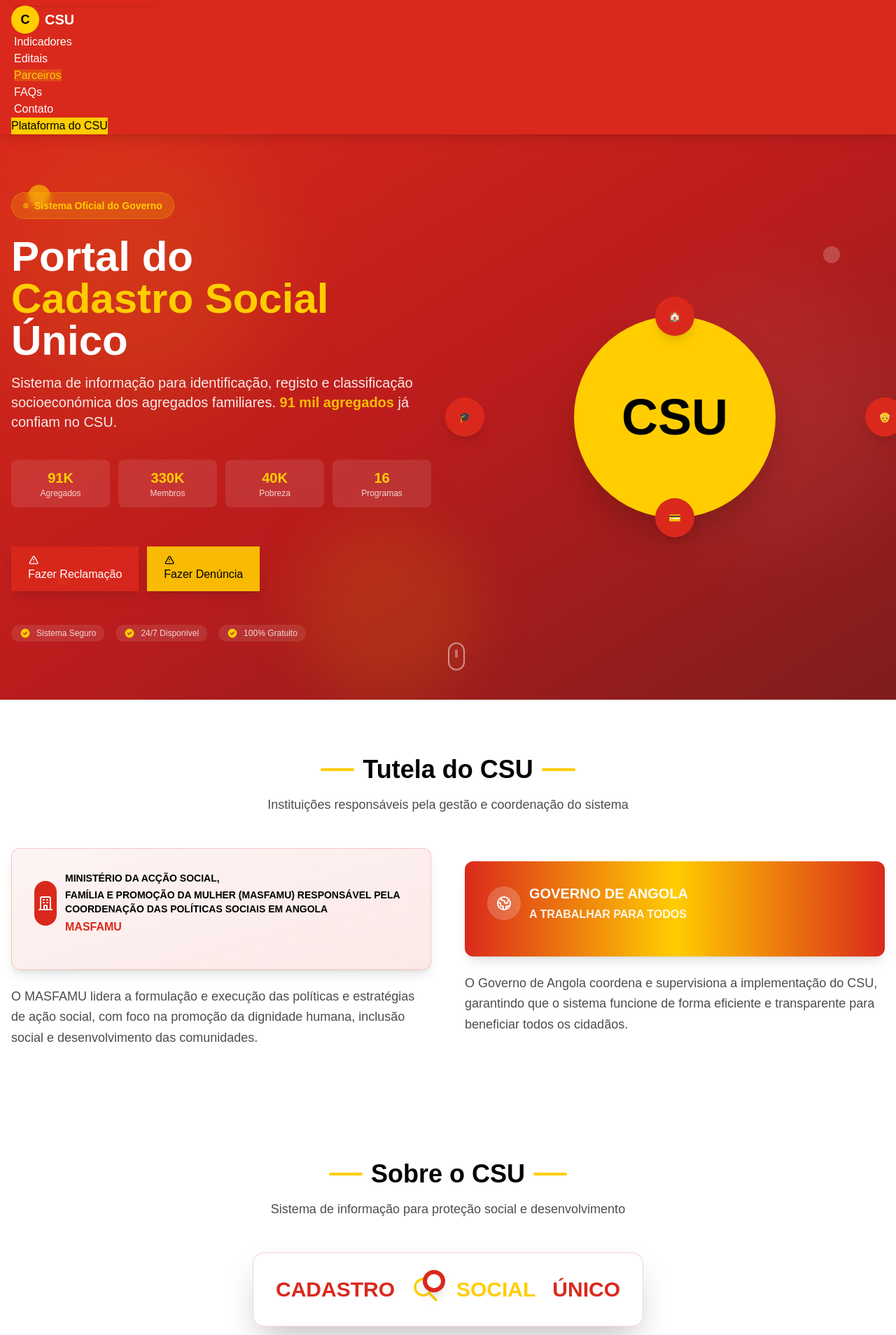
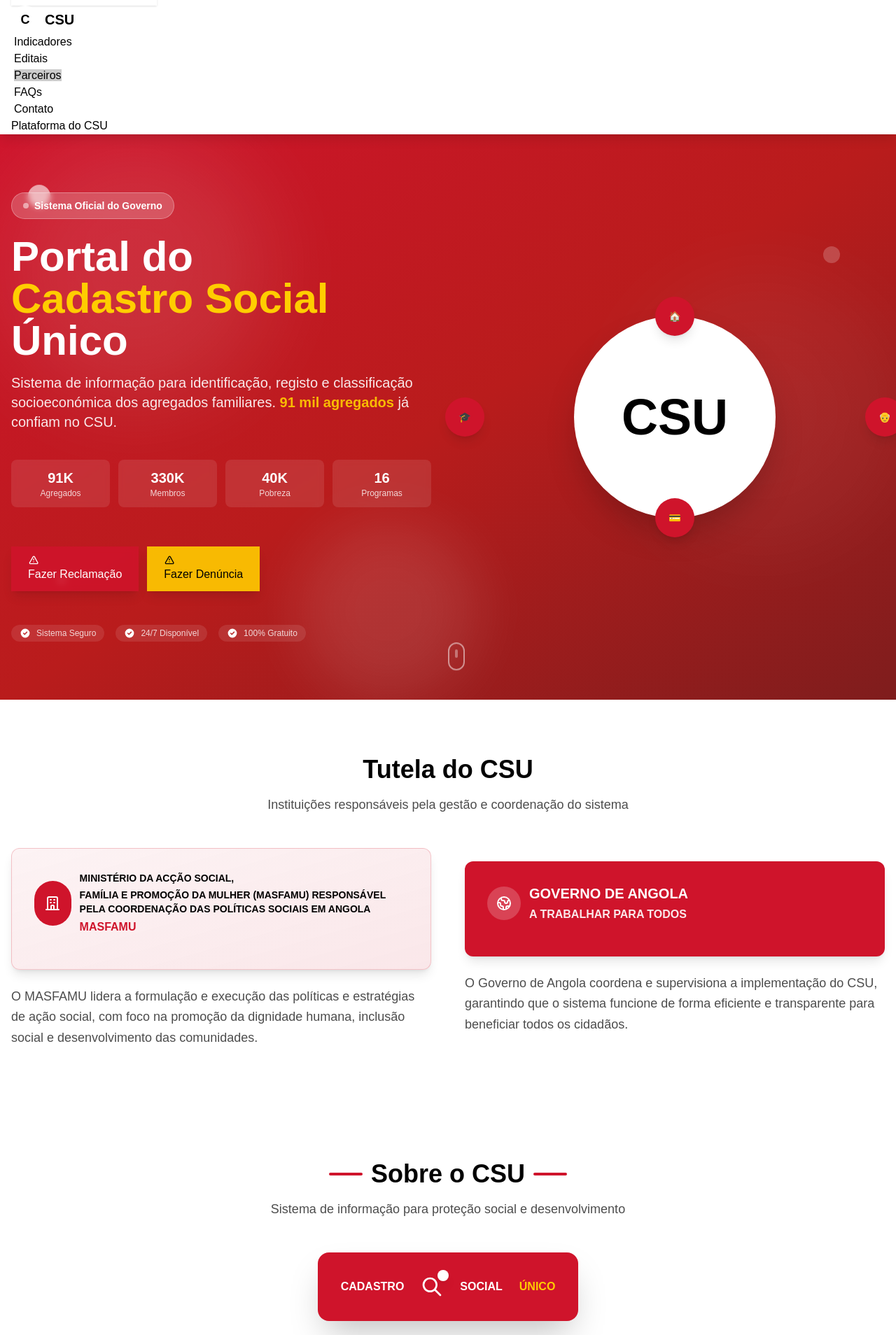
Before and after one commit to evandrefsilva/tis-csu, a Next.js app: page / in a window 1280 px wide. Shown: the part 140-2048 px from the top of the page at 70% size. Built offline with nearby package versions, Linux system fonts and the light colour scheme.

Commit message:
feat: :hammer: ajustando cores do site

```diff
--- a/src/components/Banner.tsx
+++ b/src/components/Banner.tsx
@@ -5,20 +5,20 @@ export default function Banner() {
     <section className="relative min-h-screen bg-gradient-to-br from-csu-red via-red-700 to-red-900 overflow-hidden">
       {/* Background Elements */}
       <div className="absolute inset-0">
-        <div className="absolute top-0 left-0 w-96 h-96 bg-csu-yellow/10 rounded-full blur-3xl"></div>
+        <div className="absolute top-0 left-0 w-96 h-96 bg-csu-white/10 rounded-full blur-3xl"></div>
         <div className="absolute top-1/4 right-0 w-96 h-96 bg-white/5 rounded-full blur-3xl"></div>
-        <div className="absolute bottom-0 left-1/3 w-64 h-64 bg-csu-yellow/10 rounded-full blur-2xl"></div>
+        <div className="absolute bottom-0 left-1/3 w-64 h-64 bg-csu-white/10 rounded-full blur-2xl"></div>
       </div>
 
       {/* Floating Elements */}
       <div className="absolute top-20 left-10 animate-bounce">
-        <div className="w-8 h-8 bg-csu-yellow rounded-full opacity-60"></div>
+        <div className="w-8 h-8 bg-csu-white rounded-full opacity-60"></div>
       </div>
       <div className="absolute top-40 right-20 animate-pulse">
         <div className="w-6 h-6 bg-white rounded-full opacity-40"></div>
       </div>
       <div className="absolute bottom-40 left-20 animate-bounce" style={{animationDelay: '1s'}}>
-        <div className="w-4 h-4 bg-csu-yellow rounded-full opacity-50"></div>
+        <div className="w-4 h-4 bg-csu-white rounded-full opacity-50"></div>
       </div>
 
       {/* Main Content */}
@@ -27,9 +27,9 @@ export default function Banner() {
           {/* Left Column - Text Content */}
           <div className="text-white space-y-6">
             {/* Badge */}
-            <div className="inline-flex items-center gap-2 bg-csu-yellow/20 backdrop-blur-sm rounded-full px-4 py-2 border border-csu-yellow/30">
-              <div className="w-2 h-2 bg-csu-yellow rounded-full animate-pulse"></div>
-              <span className="text-csu-yellow font-semibold text-sm">Sistema Oficial do Governo</span>
+            <div className="inline-flex items-center gap-2 bg-csu-white/20 backdrop-blur-sm rounded-full px-4 py-2 border border-csu-white/30">
+              <div className="w-2 h-2 bg-csu-white rounded-full animate-pulse"></div>
+              <span className="text-csu-white font-semibold text-sm">Sistema Oficial do Governo</span>
             </div>
 
             {/* Main Heading */}
@@ -48,19 +48,19 @@ export default function Banner() {
             {/* Stats Row */}
             <div className="grid grid-cols-2 md:grid-cols-4 gap-3 py-4">
               <div className="text-center bg-white/10 backdrop-blur-sm rounded-lg p-3">
-                <div className="text-xl font-bold text-csu-yellow">91K</div>
+                <div className="text-xl font-bold text-csu-white">91K</div>
                 <div className="text-xs opacity-80">Agregados</div>
               </div>
               <div className="text-center bg-white/10 backdrop-blur-sm rounded-lg p-3">
-                <div className="text-xl font-bold text-csu-yellow">330K</div>
+                <div className="text-xl font-bold text-csu-white">330K</div>
                 <div className="text-xs opacity-80">Membros</div>
               </div>
               <div className="text-center bg-white/10 backdrop-blur-sm rounded-lg p-3">
-                <div className="text-xl font-bold text-csu-yellow">40K</div>
+                <div className="text-xl font-bold text-csu-white">40K</div>
                 <div className="text-xs opacity-80">Pobreza</div>
               </div>
               <div className="text-center bg-white/10 backdrop-blur-sm rounded-lg p-3">
-                <div className="text-xl font-bold text-csu-yellow">16</div>
+                <div className="text-xl font-bold text-csu-white">16</div>
                 <div className="text-xs opacity-80">Programas</div>
               </div>
             </div>
@@ -82,7 +82,7 @@ export default function Banner() {
                   Fazer Reclamação
                 </button>
                 <button
-                  className="btn bg-csu-yellow/90 text-csu-black hover:bg-csu-yellow border-none px-6 py-3 shadow-lg hover:shadow-xl transition-all duration-300 hover:scale-105 backdrop-blur-sm"
+                  className="btn bg-csu-yellow/90 text-csu-black hover:bg-csu-white border-none px-6 py-3 shadow-lg hover:shadow-xl transition-all duration-300 hover:scale-105 backdrop-blur-sm"
                   onClick={() => {
                     const modal = document.getElementById('modal-denuncia') as HTMLDialogElement;
                     if (modal) modal.showModal();
@@ -99,19 +99,19 @@ export default function Banner() {
             {/* Trust Indicators */}
             <div className="flex flex-wrap items-center gap-4 pt-6">
               <div className="flex items-center gap-2 bg-white/10 backdrop-blur-sm rounded-full px-3 py-1">
-                <svg className="w-4 h-4 text-csu-yellow" fill="currentColor" viewBox="0 0 20 20">
+                <svg className="w-4 h-4 text-csu-white" fill="currentColor" viewBox="0 0 20 20">
                   <path fillRule="evenodd" d="M10 18a8 8 0 100-16 8 8 0 000 16zm3.707-9.293a1 1 0 00-1.414-1.414L9 10.586 7.707 9.293a1 1 0 00-1.414 1.414l2 2a1 1 0 001.414 0l4-4z" clipRule="evenodd"></path>
                 </svg>
                 <span className="text-xs opacity-80">Sistema Seguro</span>
               </div>
               <div className="flex items-center gap-2 bg-white/10 backdrop-blur-sm rounded-full px-3 py-1">
-                <svg className="w-4 h-4 text-csu-yellow" fill="currentColor" viewBox="0 0 20 20">
+                <svg className="w-4 h-4 text-csu-white" fill="currentColor" viewBox="0 0 20 20">
                   <path fillRule="evenodd" d="M10 18a8 8 0 100-16 8 8 0 000 16zm3.707-9.293a1 1 0 00-1.414-1.414L9 10.586 7.707 9.293a1 1 0 00-1.414 1.414l2 2a1 1 0 001.414 0l4-4z" clipRule="evenodd"></path>
                 </svg>
                 <span className="text-xs opacity-80">24/7 Disponível</span>
               </div>
               <div className="flex items-center gap-2 bg-white/10 backdrop-blur-sm rounded-full px-3 py-1">
-                <svg className="w-4 h-4 text-csu-yellow" fill="currentColor" viewBox="0 0 20 20">
+                <svg className="w-4 h-4 text-csu-white" fill="currentColor" viewBox="0 0 20 20">
                   <path fillRule="evenodd" d="M10 18a8 8 0 100-16 8 8 0 000 16zm3.707-9.293a1 1 0 00-1.414-1.414L9 10.586 7.707 9.293a1 1 0 00-1.414 1.414l2 2a1 1 0 001.414 0l4-4z" clipRule="evenodd"></path>
                 </svg>
                 <span className="text-xs opacity-80">100% Gratuito</span>
@@ -123,7 +123,7 @@ export default function Banner() {
           <div className="relative hidden lg:block flex justify-center items-center w-full">
             {/* Main Logo Container */}
             <div className="relative flex justify-center items-center">
-              <div className="w-72 h-72 bg-csu-yellow rounded-full flex items-center justify-center shadow-2xl animate-pulse">
+              <div className="w-72 h-72 bg-csu-white rounded-full flex items-center justify-center shadow-2xl animate-pulse">
                 <span className="text-csu-black font-bold text-7xl">CSU</span>
               </div>
 
--- a/src/components/Contact.tsx
+++ b/src/components/Contact.tsx
@@ -79,7 +79,7 @@ export default function Contact() {
             </div>
 
             {/* Atendimento Emergencial */}
-            <div className="bg-csu-yellow text-csu-black rounded-xl p-6 shadow-lg">
+            <div className="bg-csu-white text-csu-black rounded-xl p-6 shadow-lg">
               <h3 className="text-xl font-bold mb-4">Atendimento Emergencial</h3>
               <p className="mb-4">
                 Para casos urgentes, ligue para nossa central de atendimento 24 horas.
--- a/src/components/Header.tsx
+++ b/src/components/Header.tsx
@@ -56,18 +56,18 @@ export default function Header() {
       }, 1000);
 
       // Adicionar highlight temporário na seção de destino
-      targetElement.classList.add('ring-2', 'ring-csu-yellow', 'ring-opacity-50');
+      targetElement.classList.add('ring-2', 'ring-csu-white', 'ring-opacity-50');
       setTimeout(() => {
-        targetElement.classList.remove('ring-2', 'ring-csu-yellow', 'ring-opacity-50');
+        targetElement.classList.remove('ring-2', 'ring-csu-white', 'ring-opacity-50');
       }, 2000);
     }
   };
   return (
-    <header className="bg-csu-red text-white shadow-lg sticky top-0 z-50">
+    <header className="bg-white text-black shadow-lg sticky top-0 z-50">
       <div className="navbar container mx-auto px-4">
         <div className="navbar-start">
           <div className="dropdown">
-            <div tabIndex={0} role="button" className="btn btn-ghost lg:hidden text-white">
+            <div tabIndex={0} role="button" className="btn btn-ghost lg:hidden text-black">
               <svg className="w-5 h-5" fill="none" stroke="currentColor" viewBox="0 0 24 24" xmlns="http://www.w3.org/2000/svg">
                 <path strokeLinecap="round" strokeLinejoin="round" strokeWidth="2" d="M4 6h16M4 12h8m-8 6h16"></path>
               </svg>
@@ -81,23 +81,23 @@ export default function Header() {
             </ul>
           </div>
           <div className="flex items-center gap-2">
-            <div className="w-10 h-10 bg-csu-yellow rounded-full flex items-center justify-center">
+            <div className="w-10 h-10 bg-csu-white rounded-full flex items-center justify-center">
               <span className="text-csu-black font-bold text-lg">C</span>
             </div>
             <span className="text-xl font-bold">CSU</span>
           </div>
         </div>
         <div className="navbar-center hidden lg:flex">
-          <ul className="menu menu-horizontal px-1 text-white">
-            <li><a href="#indicadores" className={`transition-colors ${activeSection === 'indicadores' ? 'bg-csu-yellow/20 text-csu-yellow' : ''}`} onClick={(e) => handleSmoothScroll(e, 'indicadores')}>Indicadores</a></li>
-            <li><a href="#documentos" className={`transition-colors ${activeSection === 'documentos' ? 'bg-csu-yellow/20 text-csu-yellow' : ''}`} onClick={(e) => handleSmoothScroll(e, 'documentos')}>Editais</a></li>
-            <li><a href="#parceiros" className={`transition-colors ${activeSection === 'parceiros' ? 'bg-csu-yellow/20 text-csu-yellow' : ''}`} onClick={(e) => handleSmoothScroll(e, 'parceiros')}>Parceiros</a></li>
-            <li><a href="#faqs" className={`transition-colors ${activeSection === 'faqs' ? 'bg-csu-yellow/20 text-csu-yellow' : ''}`} onClick={(e) => handleSmoothScroll(e, 'faqs')}>FAQs</a></li>
-            <li><a href="#contato" className={`transition-colors ${activeSection === 'contato' ? 'bg-csu-yellow/20 text-csu-yellow' : ''}`} onClick={(e) => handleSmoothScroll(e, 'contato')}>Contato</a></li>
+          <ul className="menu menu-horizontal px-1 text-black">
+            <li><a href="#indicadores" className={`transition-colors ${activeSection === 'indicadores' ? 'bg-csu-black/20 text-csu-black' : ''}`} onClick={(e) => handleSmoothScroll(e, 'indicadores')}>Indicadores</a></li>
+            <li><a href="#documentos" className={`transition-colors ${activeSection === 'documentos' ? 'bg-csu-black/20 text-csu-black' : ''}`} onClick={(e) => handleSmoothScroll(e, 'documentos')}>Editais</a></li>
+            <li><a href="#parceiros" className={`transition-colors ${activeSection === 'parceiros' ? 'bg-csu-black/20 text-csu-black' : ''}`} onClick={(e) => handleSmoothScroll(e, 'parceiros')}>Parceiros</a></li>
+            <li><a href="#faqs" className={`transition-colors ${activeSection === 'faqs' ? 'bg-csu-black/20 text-csu-black' : ''}`} onClick={(e) => handleSmoothScroll(e, 'faqs')}>FAQs</a></li>
+            <li><a href="#contato" className={`transition-colors ${activeSection === 'contato' ? 'bg-csu-black/20 text-csu-black' : ''}`} onClick={(e) => handleSmoothScroll(e, 'contato')}>Contato</a></li>
           </ul>
         </div>
         <div className="navbar-end">
-          <button className="btn bg-csu-yellow text-csu-black hover:bg-csu-yellow/90 border-none">
+          <button className="btn bg-csu-white text-csu-black hover:bg-csu-white/90 border-none">
             Plataforma do CSU
           </button>
         </div>
--- a/src/components/MapComponent.tsx
+++ b/src/components/MapComponent.tsx
@@ -63,7 +63,7 @@ export default function MapComponent({ className = "h-96 w-full" }: MapComponent
               <div className="text-center">
                 <h3 className="font-bold text-lg text-csu-red mb-2">{location.name}</h3>
                 <p className="text-sm text-gray-600 mb-1">{location.address}</p>
-                <span className="inline-block bg-csu-yellow text-csu-black px-2 py-1 rounded text-xs font-semibold">
+                <span className="inline-block bg-csu-white text-csu-black px-2 py-1 rounded text-xs font-semibold">
                   {location.type}
                 </span>
               </div>
--- a/src/components/Parceiros.tsx
+++ b/src/components/Parceiros.tsx
@@ -16,7 +16,7 @@ export default function Parceiros() {
 
         <div className="grid grid-cols-2 md:grid-cols-4 gap-8">
           {parceiros.map((parceiro, index) => (
-            <div key={index} className="card bg-csu-red/5 hover:bg-csu-yellow/10 transition-colors cursor-pointer border border-csu-red/20">
+            <div key={index} className="card bg-csu-red/5 hover:bg-csu-white/10 transition-colors cursor-pointer border border-csu-red/20">
               <div className="card-body text-center">
                 <img src={parceiro} alt="" />
               </div>
--- a/src/components/SobreCSU.tsx
+++ b/src/components/SobreCSU.tsx
@@ -6,9 +6,9 @@ export default function SobreCSU() {
       <div className="container mx-auto px-4">
         <div className="text-center mb-12">
           <div className="inline-flex items-center gap-3 mb-4">
-            <div className="w-12 h-1 bg-csu-yellow rounded-full"></div>
+            <div className="w-12 h-1 bg-csu-red rounded-full"></div>
             <h2 className="text-4xl font-bold text-csu-black">Sobre o CSU</h2>
-            <div className="w-12 h-1 bg-csu-yellow rounded-full"></div>
+            <div className="w-12 h-1 bg-csu-red rounded-full"></div>
           </div>
           <p className="text-csu-black/70 text-lg max-w-2xl mx-auto">
             Sistema de informação para proteção social e desenvolvimento
@@ -18,11 +18,11 @@ export default function SobreCSU() {
         <div className="max-w-5xl mx-auto">
           {/* Logo CSU */}
           <div className="text-center mb-12">
-            <div className="inline-flex items-center gap-6 bg-white rounded-2xl p-8 shadow-2xl border border-csu-red/20">
-              <div className="text-csu-red font-bold text-3xl">CADASTRO</div>
+            <div className="inline-flex items-center gap-6 bg-csu-red rounded-2xl p-8 shadow-2xl border border-csu-red/20">
+              <div className="text-csu-white font-bold text-lg-3xl">CADASTRO</div>
               <div className="relative">
                 <svg
-                  className="w-10 h-10 text-csu-yellow"
+                  className="w-8 h-8 text-csu-white"
                   fill="none"
                   stroke="currentColor"
                   viewBox="0 0 24 24"
@@ -34,14 +34,14 @@ export default function SobreCSU() {
                     d="M21 21l-6-6m2-5a7 7 0 11-14 0 7 7 0 0114 0z"
                   ></path>
                 </svg>
-                <div className="absolute -top-2 -right-2 w-8 h-8 bg-csu-red rounded-full flex items-center justify-center shadow-lg">
-                  <div className="w-5 h-5 bg-white rounded-full"></div>
+                <div className="absolute -top-2 -right-2 w-4 h-4 bg-csu-red rounded-full flex items-center justify-center shadow-lg">
+                  <div className="w-4 h-4 bg-white rounded-full"></div>
                 </div>
               </div>
-              <div className="text-csu-yellow font-bold text-3xl">SOCIAL</div>
-              <div className="text-csu-red font-bold text-3xl">ÚNICO</div>
+              <div className="text-csu-white font-bold ">SOCIAL</div>
+              <div className="text-csu-yellow font-bold ">ÚNICO</div>
             </div>
-            <div className="text-csu-yellow font-bold text-xl mt-4">
+            <div className="text-csu-red font-bold text-xl mt-4">
               Incluir para o Desenvolvimento
             </div>
           </div>
@@ -78,9 +78,9 @@ export default function SobreCSU() {
 
             <div className="bg-white rounded-xl p-6 shadow-lg border border-csu-red/20">
               <div className="flex items-center gap-3 mb-4">
-                <div className="w-10 h-10 bg-csu-yellow/20 rounded-full flex items-center justify-center">
+                <div className="w-10 h-10 bg-csu-white/20 rounded-full flex items-center justify-center">
                   <svg
-                    className="w-5 h-5 text-csu-yellow"
+                    className="w-5 h-5 text-csu-white"
                     fill="none"
                     stroke="currentColor"
                     viewBox="0 0 24 24"
@@ -128,15 +128,15 @@ export default function SobreCSU() {
 // Nova seção sobre MASFAMU Angola
 export function MASFAMUAngola() {
   return (
-    <section className="py-20 bg-gradient-to-br from-csu-red/5 via-csu-yellow/5 to-csu-red/10">
+    <section className="py-20 bg-gradient-to-br from-csu-red/5 via-csu-white/5 to-csu-red/10">
       <div className="container mx-auto px-4">
         <div className="text-center mb-12">
           <div className="inline-flex items-center gap-3 mb-4">
-            <div className="w-12 h-1 bg-csu-yellow rounded-full"></div>
+            <div className="w-12 h-1 bg-csu-red rounded-full"></div>
             <h2 className="text-4xl font-bold text-csu-black">
               MASFAMU Angola
             </h2>
-            <div className="w-12 h-1 bg-csu-yellow rounded-full"></div>
+            <div className="w-12 h-1 bg-csu-red rounded-full"></div>
           </div>
           <p className="text-csu-black/70 text-lg max-w-2xl mx-auto">
             Ministério da Ação Social, Família e Promoção da Mulher
@@ -174,9 +174,9 @@ export function MASFAMUAngola() {
 
             <div className="bg-white rounded-xl p-6 shadow-lg border border-csu-red/20">
               <div className="flex items-center gap-3 mb-4">
-                <div className="w-12 h-12 bg-csu-yellow/20 rounded-full flex items-center justify-center">
+                <div className="w-12 h-12 bg-csu-white/20 rounded-full flex items-center justify-center">
                   <svg
-                    className="w-6 h-6 text-csu-yellow"
+                    className="w-6 h-6 text-csu-white"
                     fill="none"
                     stroke="currentColor"
                     viewBox="0 0 24 24"
@@ -262,7 +262,7 @@ export function MASFAMUAngola() {
               </div>
 
               <div className="flex items-start gap-4">
-                <div className="w-8 h-8 bg-csu-yellow rounded-full flex items-center justify-center flex-shrink-0 mt-1">
+                <div className="w-8 h-8 bg-csu-white rounded-full flex items-center justify-center flex-shrink-0 mt-1">
                   <div className="w-3 h-3 bg-white rounded-full"></div>
                 </div>
                 <div>
@@ -277,7 +277,7 @@ export function MASFAMUAngola() {
               </div>
 
               <div className="flex items-start gap-4">
-                <div className="w-8 h-8 bg-csu-yellow rounded-full flex items-center justify-center flex-shrink-0 mt-1">
+                <div className="w-8 h-8 bg-csu-white rounded-full flex items-center justify-center flex-shrink-0 mt-1">
                   <div className="w-3 h-3 bg-white rounded-full"></div>
                 </div>
                 <div>
--- a/src/components/TutelaCSU.tsx
+++ b/src/components/TutelaCSU.tsx
@@ -6,9 +6,9 @@ export default function TutelaCSU() {
       <div className="container mx-auto px-4">
         <div className="text-center mb-12">
           <div className="inline-flex items-center gap-3 mb-4">
-            <div className="w-12 h-1 bg-csu-yellow rounded-full"></div>
+            <div className="w-12 h-1 bg-csu-white rounded-full"></div>
             <h2 className="text-4xl font-bold text-csu-black">Tutela do CSU</h2>
-            <div className="w-12 h-1 bg-csu-yellow rounded-full"></div>
+            <div className="w-12 h-1 bg-csu-white rounded-full"></div>
           </div>
           <p className="text-csu-black/70 text-lg max-w-2xl mx-auto">
             Instituições responsáveis pela gestão e coordenação do sistema
@@ -20,7 +20,7 @@ export default function TutelaCSU() {
           <div className="text-center lg:text-left">
                           <div className="bg-gradient-to-br from-csu-red/5 to-csu-red/10 rounded-xl p-8 mb-6 shadow-lg border border-csu-red/20">
               <div className="flex items-center justify-center lg:justify-start gap-3 mb-4">
-                <div className="w-14 h-16 bg-csu-red rounded-full flex-auto flex items-center justify-center">
+                <div className="w-24 h-16 bg-csu-red rounded-full flex-auto flex items-center justify-center">
                   <svg className="w-6 h-6 text-white" fill="none" stroke="currentColor" viewBox="0 0 24 24">
                     <path strokeLinecap="round" strokeLinejoin="round" strokeWidth="2" d="M19 21V5a2 2 0 00-2-2H7a2 2 0 00-2 2v16m14 0h2m-2 0h-5m-9 0H3m2 0h5M9 7h1m-1 4h1m4-4h1m-1 4h1m-5 10v-5a1 1 0 011-1h2a1 1 0 011 1v5m-4 0h4"></path>
                   </svg>
@@ -40,7 +40,7 @@ export default function TutelaCSU() {
 
           {/* Governo */}
           <div className="text-center lg:text-left">
-                          <div className="bg-gradient-to-r from-csu-red via-csu-yellow to-csu-red rounded-xl p-8 mb-6 shadow-lg">
+                          <div className="bg-csu-red rounded-xl p-8 mb-6 shadow-lg">
               <div className="flex items-center justify-center lg:justify-start gap-3 mb-4">
                 <div className="w-12 h-12 bg-white/20 rounded-full flex items-center justify-center">
                   <svg className="w-6 h-6 text-white" fill="none" stroke="currentColor" viewBox="0 0 24 24">
--- a/tailwind.config.js
+++ b/tailwind.config.js
@@ -8,9 +8,10 @@ module.exports = {
   theme: {
     extend: {
       colors: {
-        'csu-red': '#DA291C',
+        'csu-red': '#CF142B',
         'csu-black': '#000000',
         'csu-yellow': '#FFCD00',
+        'csu-white': '#ffffff',
       },
       backgroundImage: {
         'gradient-radial': 'radial-gradient(var(--tw-gradient-stops))',
```
Also changed, not shown: src/components/Footer.tsx (+14 -14 lines), src/components/HelpSection.tsx (+10 -10 lines), src/components/Indicadores.tsx (+5 -5 lines), src/components/Modal.tsx (+25 -25 lines), 1 other file (tests, documents, lock files or other folders).
